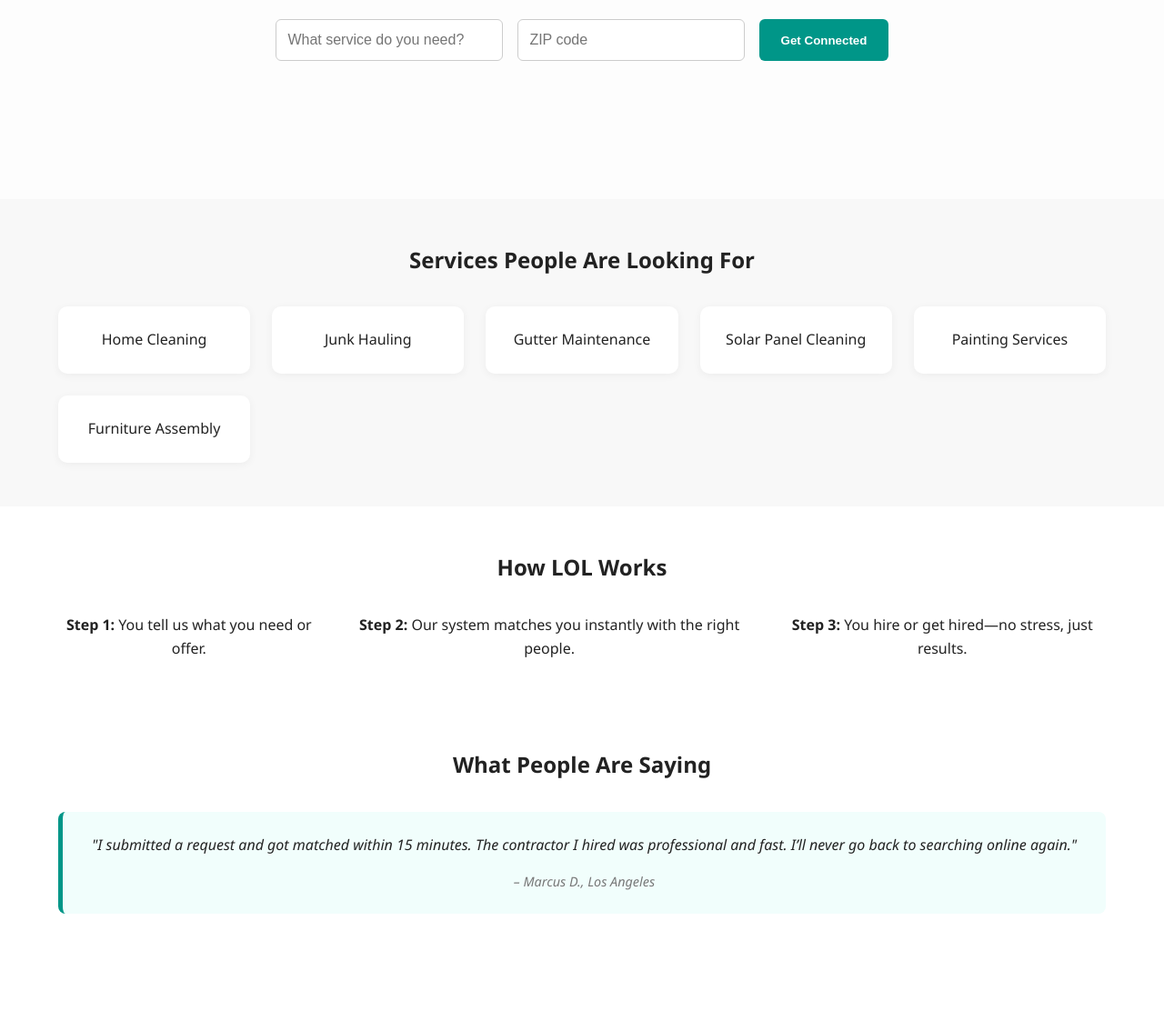
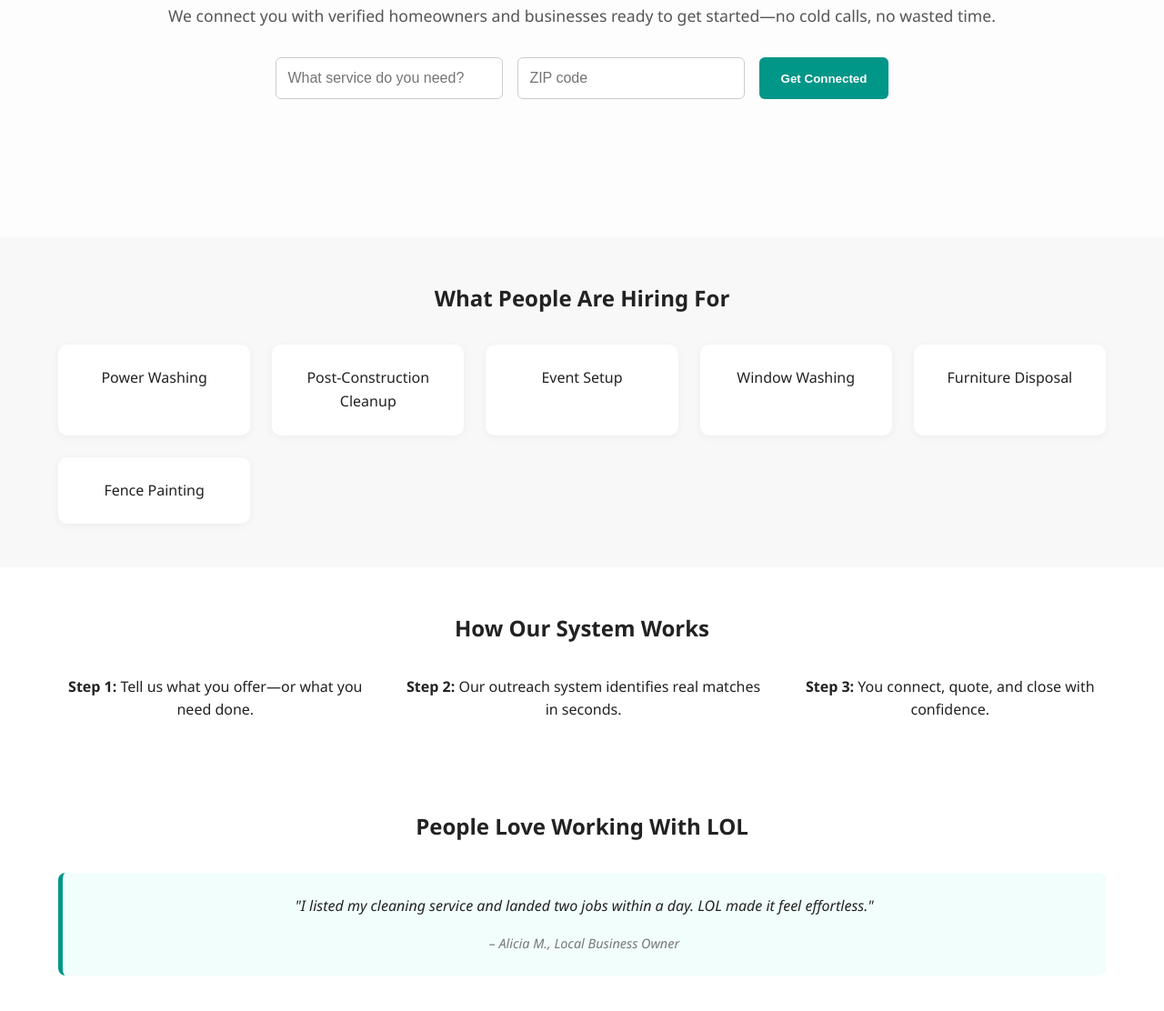
Before and after one commit to coldlooms/LOL, a plain HTML site: page index.html in a window 1280 px wide. Shown: the part 296-1408 px from the top of the page at 91% size. Before the commit the page ends 1349 px from the top, so only its background shows below. Drawn offline with Linux system fonts and the light colour scheme.

Commit message:
Update index.html

```diff
--- a/index.html
+++ b/index.html
@@ -7,12 +7,12 @@
   <link rel="stylesheet" href="style.css" />
 </head>
 <body>
-  <!-- Section 1: Hero -->
+  <!-- Section 1: Hero with New Logo -->
   <section class="hero">
     <div class="container">
-      <img src="your-logo.png" alt="LOL Logo" class="logo" />
+      <img src="https://i.ibb.co/HLnW7DW/logo.png" alt="LOL Logo" class="logo" />
       <h1>Real Clients, Right Away.</h1>
-      <p>We connect you with verified homeowners and businesses who are ready to hire—no cold calls, no wasted time.</p>
+      <p>We connect you with verified homeowners and businesses ready to get started—no cold calls, no wasted time.</p>
       <form class="lead-form">
         <input type="text" placeholder="What service do you need?" />
         <input type="text" placeholder="ZIP code" />
@@ -21,40 +21,40 @@
     </div>
   </section>
 
-  <!-- Section 2: Popular Services -->
+  <!-- Section 2: Services Snapshot -->
   <section class="services">
     <div class="container">
-      <h2>Services People Are Looking For</h2>
+      <h2>What People Are Hiring For</h2>
       <div class="grid">
-        <div class="card">Home Cleaning</div>
-        <div class="card">Junk Hauling</div>
-        <div class="card">Gutter Maintenance</div>
-        <div class="card">Solar Panel Cleaning</div>
-        <div class="card">Painting Services</div>
-        <div class="card">Furniture Assembly</div>
+        <div class="card">Power Washing</div>
+        <div class="card">Post-Construction Cleanup</div>
+        <div class="card">Event Setup</div>
+        <div class="card">Window Washing</div>
+        <div class="card">Furniture Disposal</div>
+        <div class="card">Fence Painting</div>
       </div>
     </div>
   </section>
 
-  <!-- Section 3: How It Works -->
+  <!-- Section 3: Our Simple Process -->
   <section class="how-it-works">
     <div class="container">
-      <h2>How LOL Works</h2>
+      <h2>How Our System Works</h2>
       <div class="steps">
-        <div><strong>Step 1:</strong> You tell us what you need or offer.</div>
-        <div><strong>Step 2:</strong> Our system matches you instantly with the right people.</div>
-        <div><strong>Step 3:</strong> You hire or get hired—no stress, just results.</div>
+        <div><strong>Step 1:</strong> Tell us what you offer—or what you need done.</div>
+        <div><strong>Step 2:</strong> Our outreach system identifies real matches in seconds.</div>
+        <div><strong>Step 3:</strong> You connect, quote, and close with confidence.</div>
       </div>
     </div>
   </section>
 
-  <!-- Section 4: Testimonial -->
+  <!-- Section 4: Testimonials -->
   <section class="testimonials">
     <div class="container">
-      <h2>What People Are Saying</h2>
+      <h2>People Love Working With LOL</h2>
       <blockquote>
-        "I submitted a request and got matched within 15 minutes. The contractor I hired was professional and fast. I’ll never go back to searching online again."
-        <footer>– Marcus D., Los Angeles</footer>
+        "I listed my cleaning service and landed two jobs within a day. LOL made it feel effortless."
+        <footer>– Alicia M., Local Business Owner</footer>
       </blockquote>
     </div>
   </section>
```
